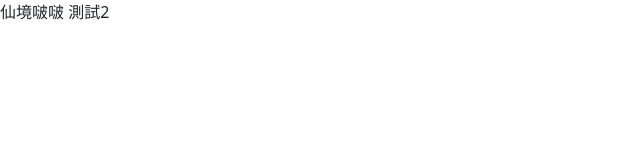
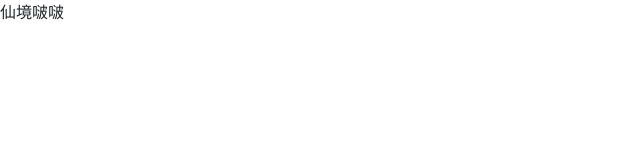
Before and after one commit to FiReBrO42/RoBobo, a Vue app: page /#/OutfitIdea in a window 1280 px wide. Shown: the top 160 px of the page, without its empty margins (0-640 px from the left). Built offline with nearby package versions, Linux system fonts and the light colour scheme.

Commit message:
部屬CICD github action 後，正式更改網頁名稱

```diff
--- a/index.html
+++ b/index.html
@@ -4,7 +4,7 @@
     <meta charset="UTF-8">
     <link rel="icon" href="/favicon.ico">
     <meta name="viewport" content="width=device-width, initial-scale=1.0">
-    <title>仙境啵啵 測試2</title>
+    <title>仙境啵啵</title>
   </head>
   <body>
     <div id="app"></div>
--- a/src/page/OutfitIdea.vue
+++ b/src/page/OutfitIdea.vue
@@ -1,5 +1,5 @@
 <template>
-  <div>仙境啵啵 測試2</div>
+  <div>仙境啵啵</div>
 </template>
 <script setup></script>
 <style lang="scss" scoped></style>
```
